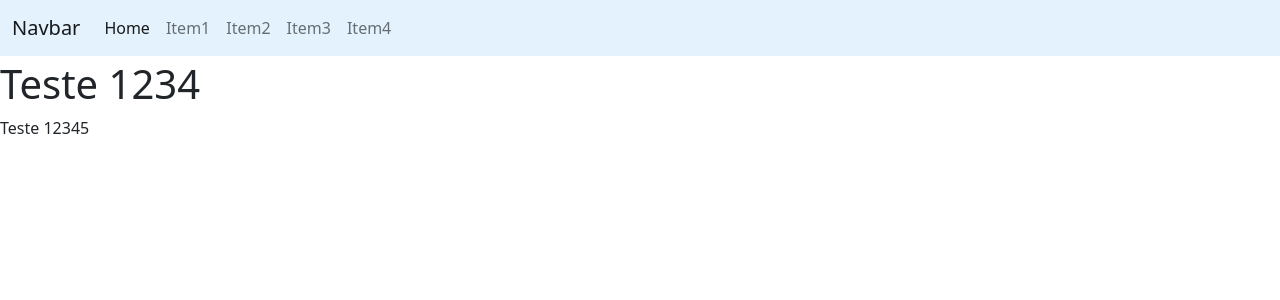
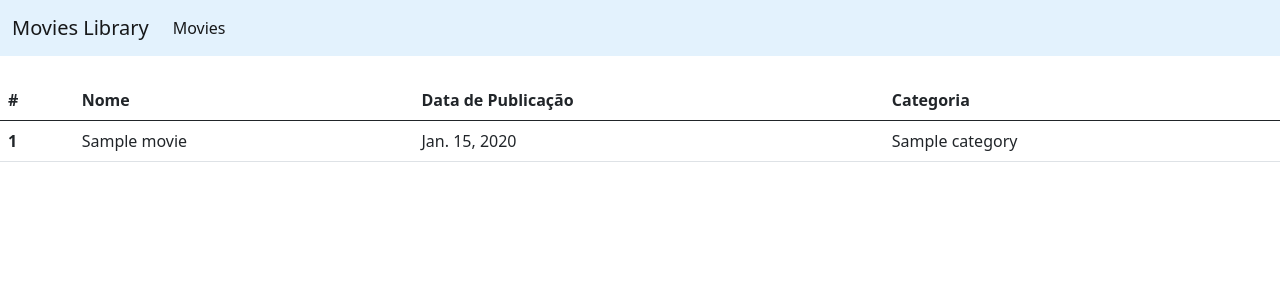
Before and after one commit to diegolinkk/movies-library, a Django app: page / in a window 1280 px wide. Shown: the top 300 px of the page. Run offline with Django 3.2, Linux system fonts and the light colour scheme; tables that the repository leaves empty hold one stand-in row (values such as "Sample post"); some libraries are stand-ins or nearby versions.

Commit message:
list all movies - ok

```diff
--- a/movies_library/movies/static/movies/style.css
+++ b/movies_library/movies/static/movies/style.css
@@ -1,5 +1,5 @@
 body {
-    padding-top: 60px;
+    padding-top: 80px;
   }
 
 /* @media (max-width: 979px){ aqui deveria remover o espaço no responsivo mas só atrapalhou
--- a/movies_library/movies/templates/movies/index.html
+++ b/movies_library/movies/templates/movies/index.html
@@ -1,6 +1,25 @@
 {% extends 'movies/base.html' %}
 {% block content %}
-    <h1>Teste 1234 </h1>
-    <p>Teste 12345</p>
+
+<table class="table  table-hover">
+    <thead>
+        <tr>
+            <th scope="col">#</th>
+            <th scope="col">Nome</th>
+            <th scope="col">Data de Publicação</th>
+            <th scope="col">Categoria</th>
+        </tr>
+    </thead>
+    <tbody>
+        {% for movie in movies %}
+            <tr>
+                <th scope="row"> {{movie.id}}</th>
+                <td>{{movie.movie_name}}</td>
+                <td>{{movie.publish_date}}</td>
+                <td>{{movie.category}}</td>
+            </tr>
+        {% endfor %}
+    </tbody>
+</table>
 
 {% endblock %}
--- a/movies_library/movies/templates/movies/navbar.html
+++ b/movies_library/movies/templates/movies/navbar.html
@@ -1,25 +1,13 @@
 <nav class="navbar fixed-top navbar-expand-lg navbar-light" style="background-color: #e3f2fd;">
     <div class="container-fluid">
-      <a class="navbar-brand" href="#">Navbar</a>
+      <a class="navbar-brand" href="#">Movies Library</a>
       <button class="navbar-toggler" type="button" data-bs-toggle="collapse" data-bs-target="#navbarSupportedContent" aria-controls="navbarSupportedContent" aria-expanded="false" aria-label="Toggle navigation">
         <span class="navbar-toggler-icon"></span>
       </button>
       <div class="collapse navbar-collapse" id="navbarSupportedContent">
         <ul class="navbar-nav me-auto mb-2 mb-lg-0">
           <li class="nav-item">
-            <a class="nav-link active" aria-current="page" href="#">Home</a>
-          </li>
-          <li class="nav-item">
-            <a class="nav-link" href="#">Item1</a>
-          </li>
-          <li class="nav-item">
-            <a class="nav-link" href="#">Item2</a>
-          </li>
-          <li class="nav-item">
-            <a class="nav-link" href="#">Item3</a>
-          </li>
-          <li class="nav-item">
-            <a class="nav-link" href="#">Item4</a>
+            <a class="nav-link active" aria-current="page" href="#">Movies</a>
           </li>
         </ul>
       </div>
--- a/movies_library/movies/urls.py
+++ b/movies_library/movies/urls.py
@@ -4,5 +4,5 @@ from . import views
 app_name = 'movies'
 
 urlpatterns = [
-    path('',views.index,name='index')
+    path('',views.index,name='index'),
 ]
--- a/movies_library/movies/views.py
+++ b/movies_library/movies/views.py
@@ -1,6 +1,9 @@
 from django.shortcuts import render
+from .models import Movie
 
 # Create your views here.
 
+#list all movies
 def index(request):
-    return render(request,'movies/index.html')
+    movies = Movie.objects.all()
+    return render(request,'movies/index.html',{'movies': movies})
```
